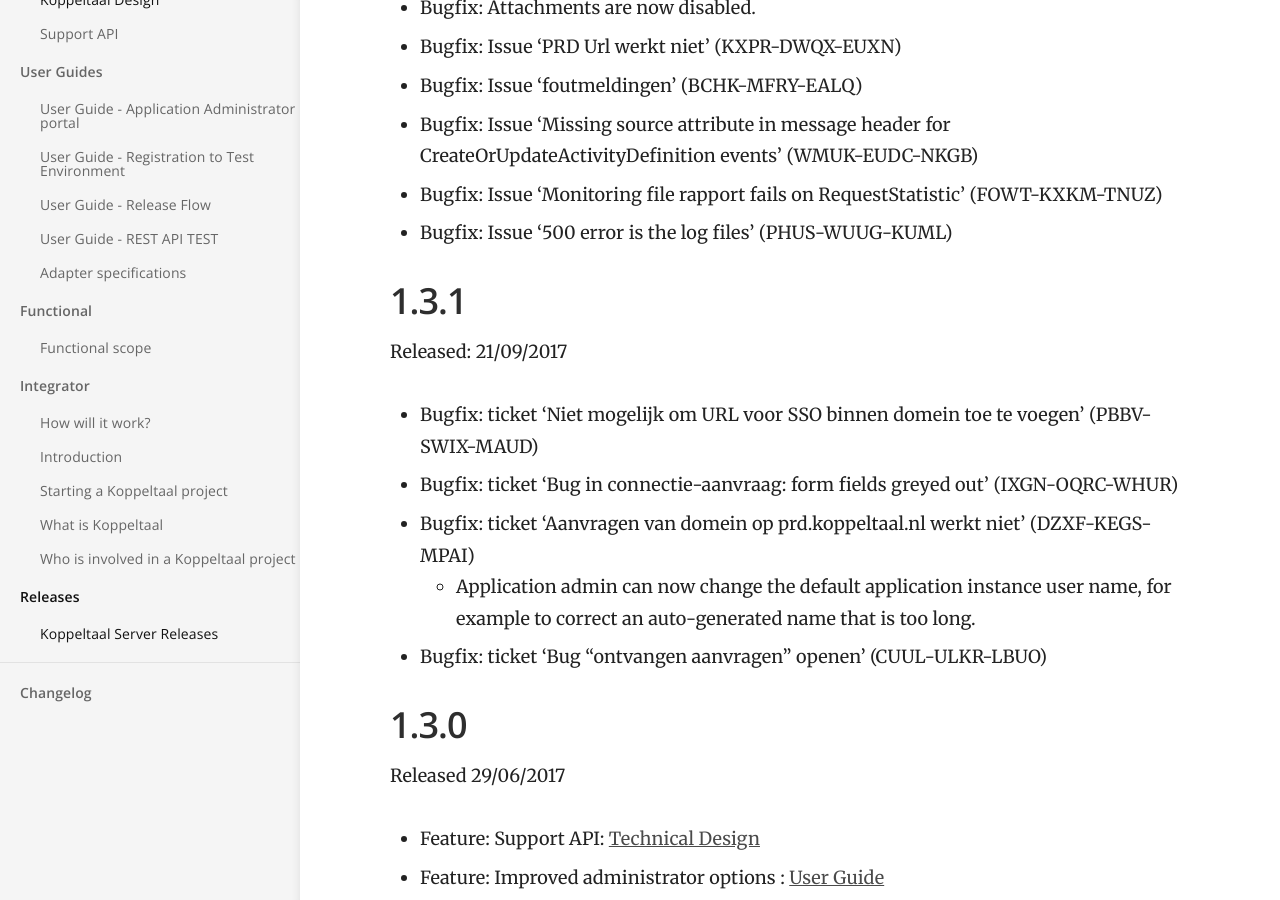
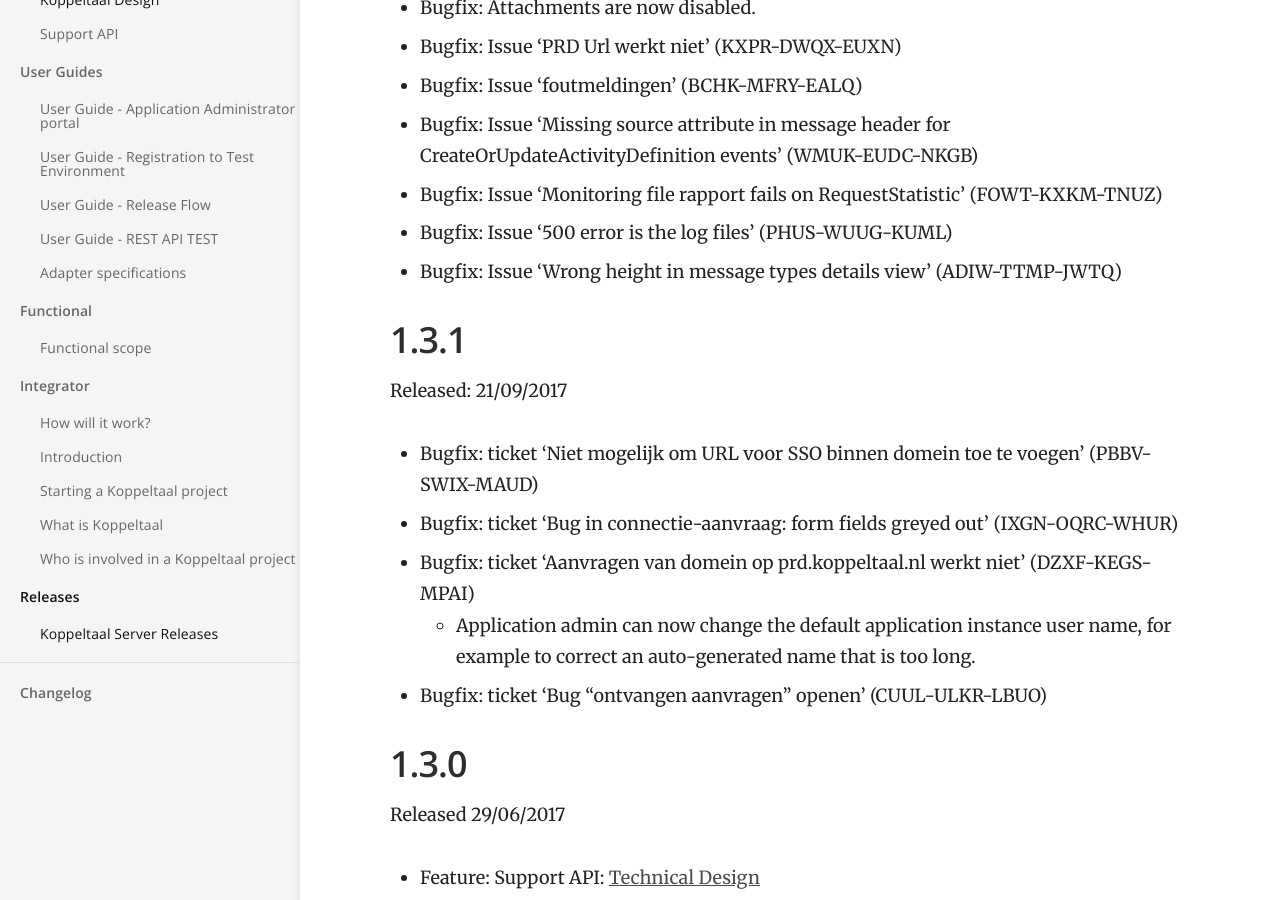
Before and after one commit to Koppeltaal/Koppeltaal-Documentation, a Jekyll site: the page built from _docs/koppeltaal-1.2/koppeltaal-server-releases.md, in a window 1280 px wide and 900 px high, scrolled down 686 px. Built offline with Jekyll 4.4.1, drawn with Linux system fonts in a browser that asks for light colours.

Commit message:
Add release note for ticket [ADIW-TTMP-JWTQ]

```diff
--- a/_docs/koppeltaal-1.2/koppeltaal-server-releases.md
+++ b/_docs/koppeltaal-1.2/koppeltaal-server-releases.md
@@ -24,6 +24,7 @@ Released: TBA
 - Bugfix: Issue 'Missing source attribute in message header for CreateOrUpdateActivityDefinition events' (WMUK-EUDC-NKGB)
 - Bugfix: Issue 'Monitoring file rapport fails on RequestStatistic' (FOWT-KXKM-TNUZ)
 - Bugfix: Issue '500 error is the log files' (PHUS-WUUG-KUML)
+- Bugfix: Issue 'Wrong height in message types details view' (ADIW-TTMP-JWTQ)
 
 ## 1.3.1
 
```
